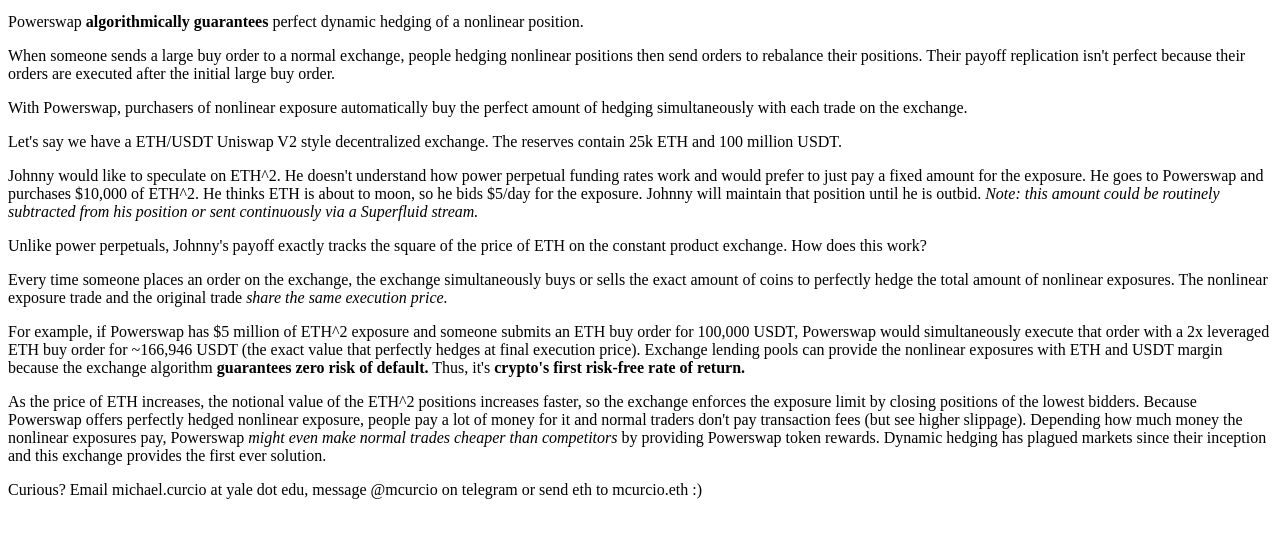
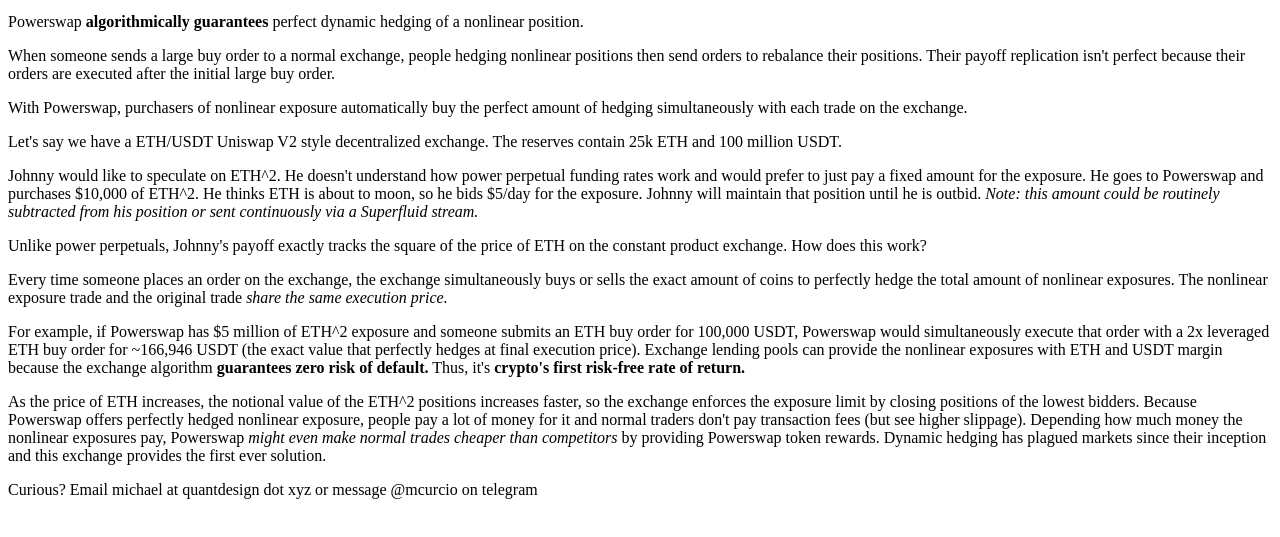
Before and after one commit to mcurcio5/powerswap.xyz, a plain HTML site: page index.html in a window 1280 px wide. Shown: the part 87-624 px from the top of the page. Drawn offline with Linux system fonts and the light colour scheme.

Commit message:
changed email

```diff
--- a/index.html
+++ b/index.html
@@ -35,7 +35,7 @@
         As the price of ETH increases, the notional value of the ETH^2 positions increases faster, so the exchange enforces the exposure limit by closing positions of the lowest bidders. Because Powerswap offers perfectly hedged nonlinear exposure, people pay a lot of money for it and normal traders don&#39t pay transaction fees (but see higher slippage). Depending how much money the nonlinear exposures pay, Powerswap <i>might even make normal trades cheaper than competitors</i> by providing Powerswap token rewards. Dynamic hedging has plagued markets since their inception and this exchange provides the first ever solution.
     </p>
     <p>
-        Curious? Email michael.curcio at yale dot edu, message @mcurcio on telegram or send eth to mcurcio.eth :)
+        Curious? Email michael at quantdesign dot xyz or message @mcurcio on telegram
     </p>
 </div>
 </body>
```
